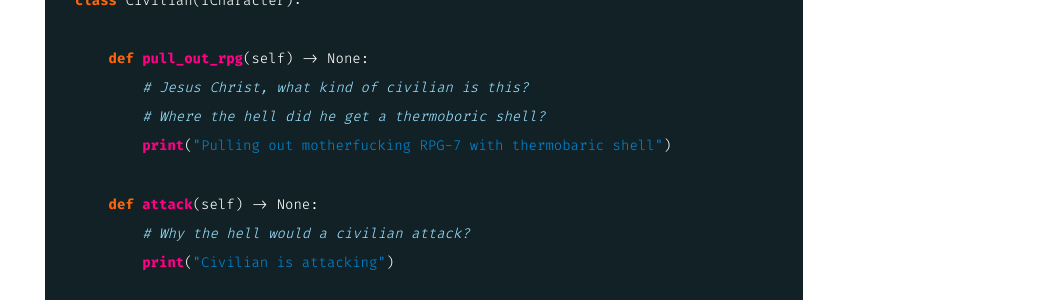
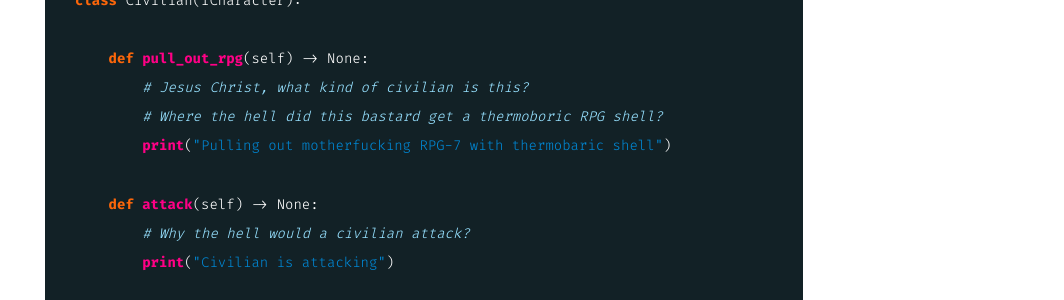
Before and after one commit to lk-geimfari/lk-geimfari.github.io, a Jekyll site: the page built from _posts/2023-08-04-solid-principles-for-solid-devs.md, in a window 1280 px wide and 900 px high, scrolled down 9645 px. Shown: the part 153-453 px from the top of the window, without its empty margins (216-1280 px from the left). Built offline with Jekyll 4.4.1, drawn with Linux system fonts in a browser that asks for light colours; nearby versions of some CDN libraries.

Commit message:
Fix comments

```diff
--- a/_posts/2023-08-04-solid-principles-for-solid-devs.md
+++ b/_posts/2023-08-04-solid-principles-for-solid-devs.md
@@ -329,7 +329,7 @@ class Civilian(ICharacter):
 
     def pull_out_rpg(self) -> None:
         # Jesus Christ, what kind of civilian is this?
-        # Where the hell did he get a thermoboric shell?
+        # Where the hell did this bastard get a thermoboric RPG shell?
         print("Pulling out motherfucking RPG-7 with thermobaric shell")
 
     def attack(self) -> None:
```
